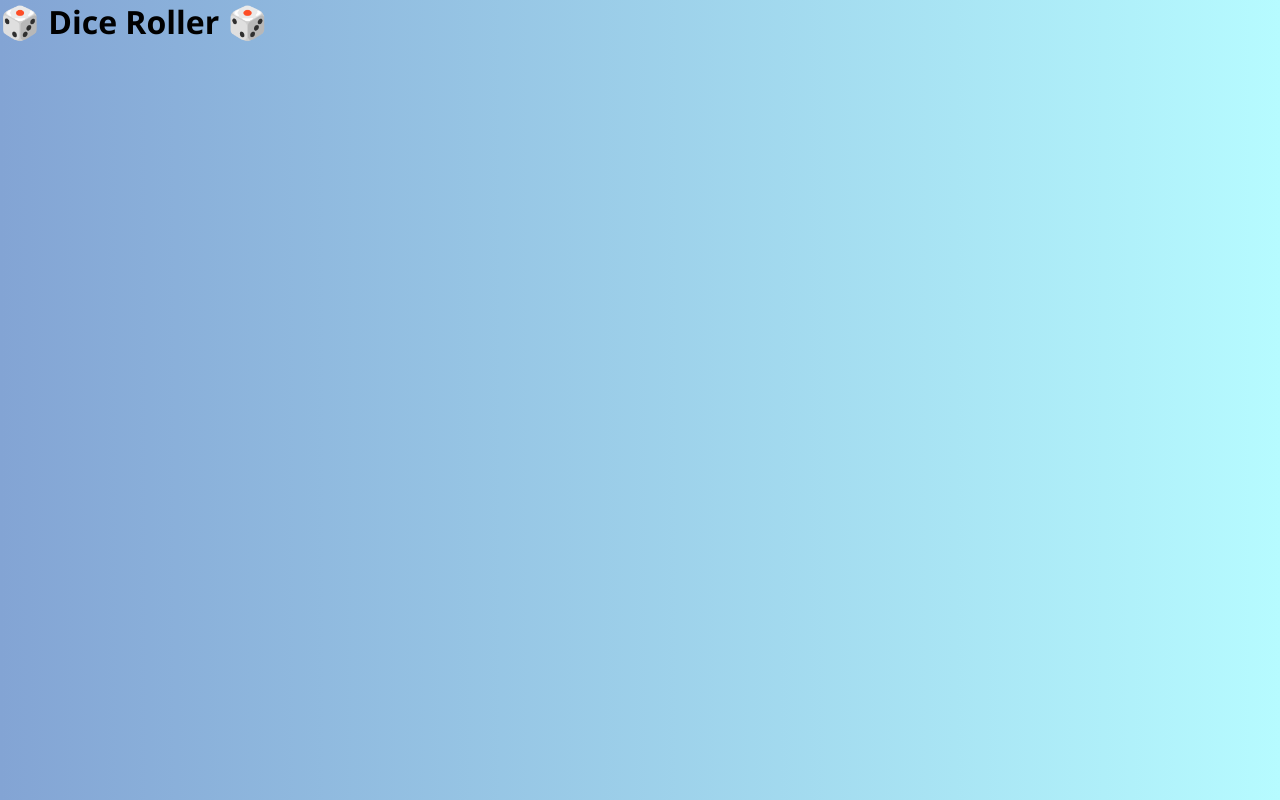
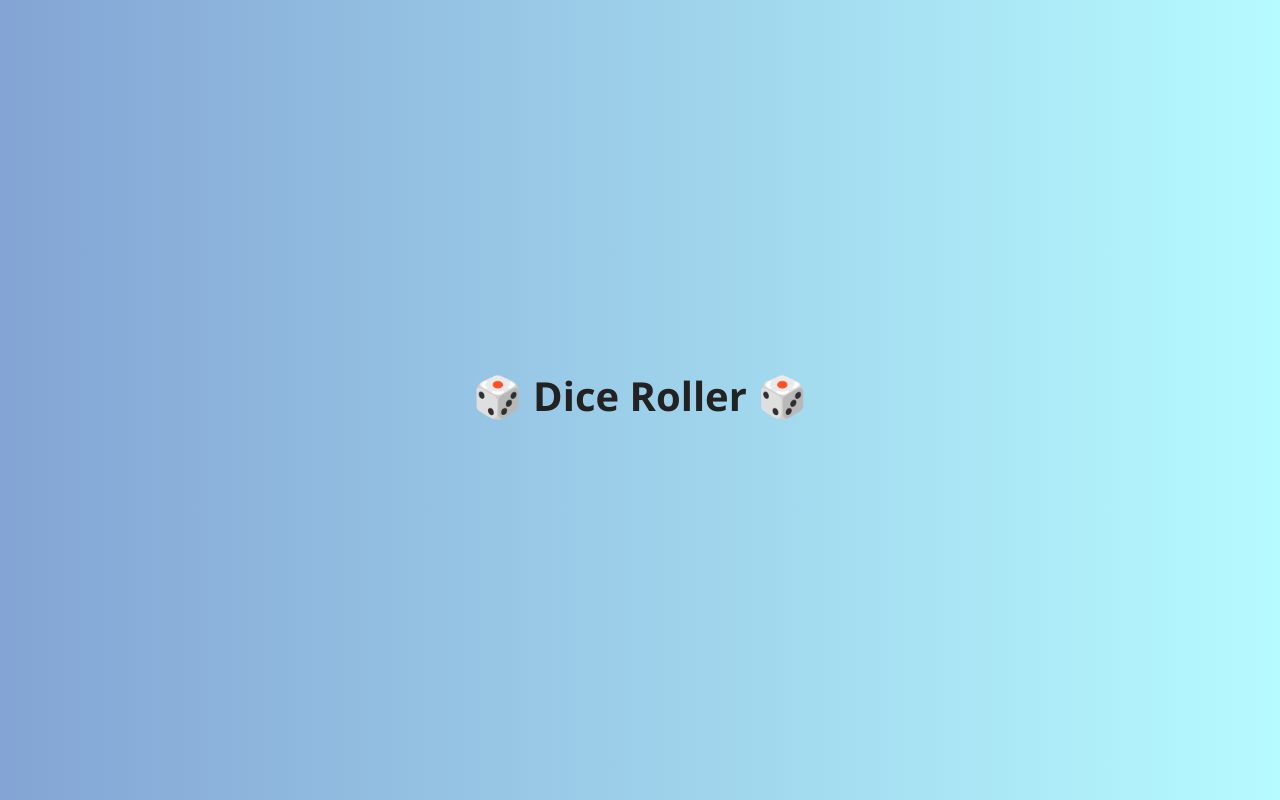
Before and after one commit to VaishnaviGund42/dice-roller, a plain HTML site: page index.html in a window 1280 px wide. Drawn offline with Linux system fonts and the light colour scheme.

```diff
--- a/style.css
+++ b/style.css
@@ -13,3 +13,18 @@
   flex-direction: column;
   min-height: 100vh;
 }
+.container {
+  text-align: center;
+  flex: 1;
+  display: flex;
+  flex-direction: column;
+  justify-content: center;
+  align-items: center;
+  padding: 20px;
+}
+/* Title */
+h1 {
+  font-size: 2.5rem;
+  margin-bottom: 10px;
+  color: #222;
+}
```
